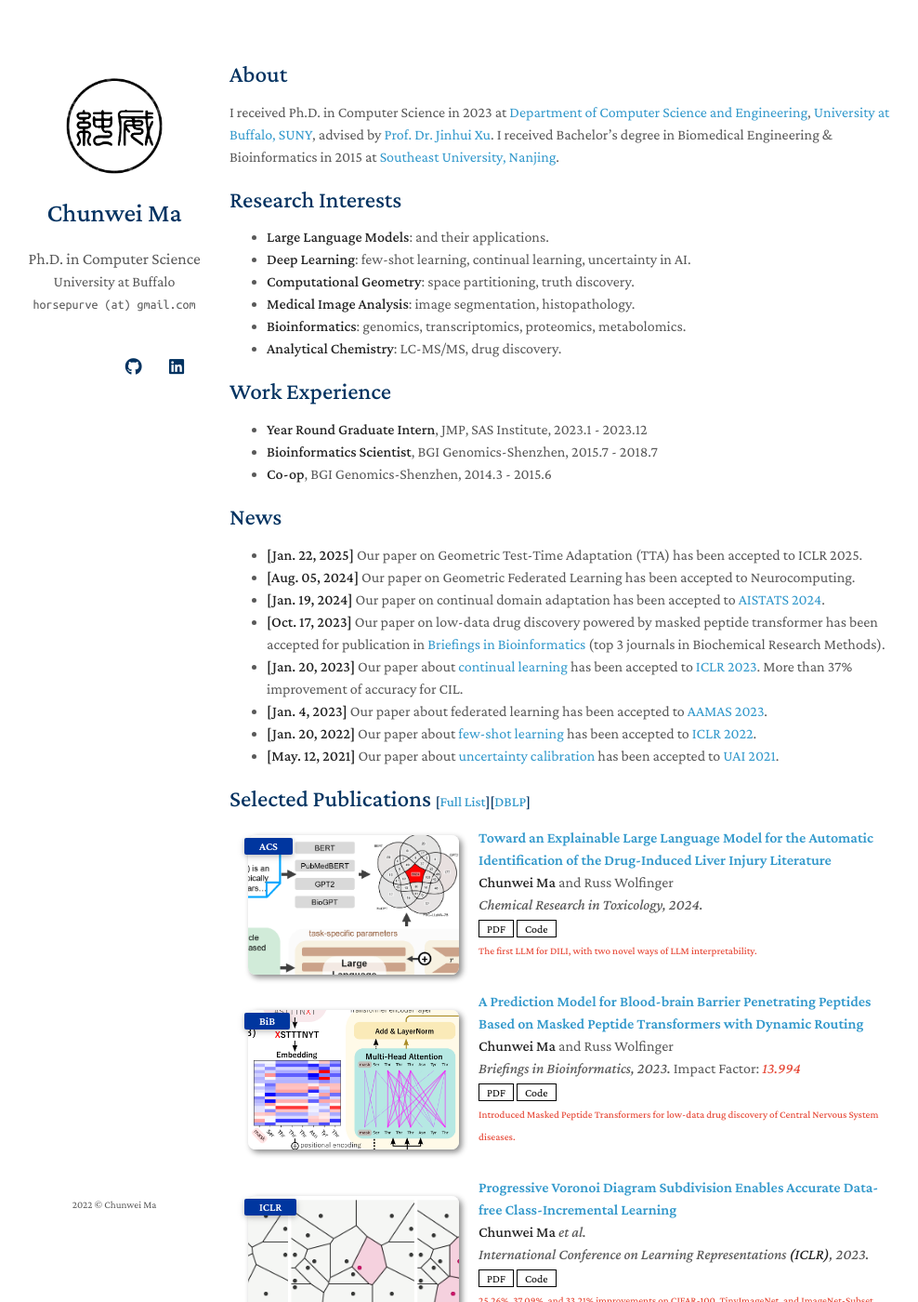
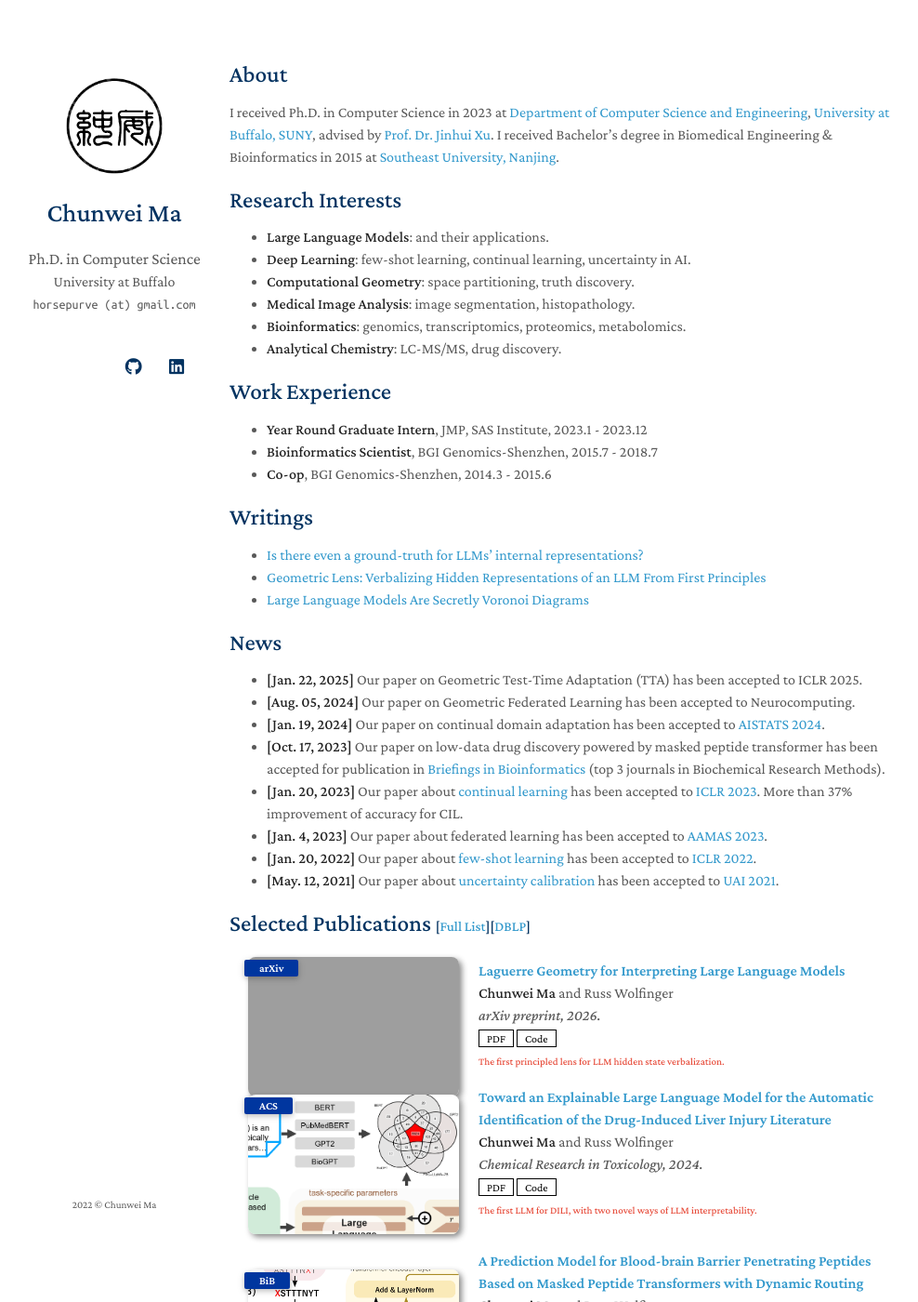
Before and after one commit to MaChunwei/MaChunwei.github.io, a Jekyll site: the page built from index.md, in a window 1280 px wide and 1400 px high. Shown: the whole window at 93% size, without its empty margins (153-1141 px from the left). Built offline with Jekyll 4.4.1, drawn with Linux system fonts in a browser that asks for light colours; nearby versions of some CDN libraries; a style sheet for code colours, icons or effects is not loaded; our own code applies the rules of GitHub Pages for plain Markdown files; grey boxes are pictures that could not be loaded.

Commit message:
Update index.md

```diff
--- a/index.md
+++ b/index.md
@@ -27,6 +27,11 @@ My research interest is **deep learning** powered by (high dimensional) **comput
 - **Bioinformatics Scientist**,  BGI Genomics-Shenzhen,  2015.7 - 2018.7
 - **Co-op**,  BGI Genomics-Shenzhen,  2014.3 - 2015.6
 
+## Writings
+- [Is there even a ground-truth for LLMs’ internal representations?](https://chunweima.substack.com/p/is-there-even-a-ground-truth-for)
+- [Geometric Lens: Verbalizing Hidden Representations of an LLM From First Principles](https://horsepurve.github.io/interpret-llm/posts/01_llm_lens/)
+- [Large Language Models Are Secretly Voronoi Diagrams](https://horsepurve.github.io/interpret-llm/posts/02_llm_voronoi/)
+
 ## News
 
 - **[Jan. 22, 2025]** Our paper on Geometric Test-Time Adaptation (TTA) has been accepted to ICLR 2025.
@@ -42,6 +47,27 @@ My research interest is **deep learning** powered by (high dimensional) **comput
 
 <div class="publications">
 <ol class="bibliography">
+<li>
+<div class="pub-row">
+  <div class="col-sm-3 abbr" style="position: relative;padding-right: 15px;padding-left: 15px;">
+    <img src="./images/teaser/trasportation.png" class="teaser img-fluid z-depth-1">
+            <abbr class="badge">arXiv</abbr>
+  </div>
+  <div id="peng2021copo" class="col-sm-9" style="position: relative;width: 100%;padding-right: 4px;padding-left: 11px;">
+      <div class="title"><a href="https://arxiv.org/abs/2607.10578">Laguerre Geometry for Interpreting Large Language Models</a></div>
+      <div class="author"><strong>Chunwei Ma</strong> and Russ Wolfinger</div>
+      <div class="periodical"><em>arXiv preprint, 2026.</em>
+      </div>
+    <div class="links">
+      <a href="https://arxiv.org/abs/2607.10578" class="btn btn-sm z-depth-0" role="button" target="_blank" style="font-size:12px;">PDF</a>
+      <a href="https://github.com/horsepurve/Geometric-Lens" class="btn btn-sm z-depth-0" role="button" target="_blank" style="font-size:12px;">Code</a>
+      <br>
+      <strong><small style="color:#e74d3c">The first principled lens for LLM hidden state verbalization.</small></strong>
+    </div>
+  </div>
+</div>
+</li>
+
 <li>
 <div class="pub-row">
   <div class="col-sm-3 abbr" style="position: relative;padding-right: 15px;padding-left: 15px;">
```
